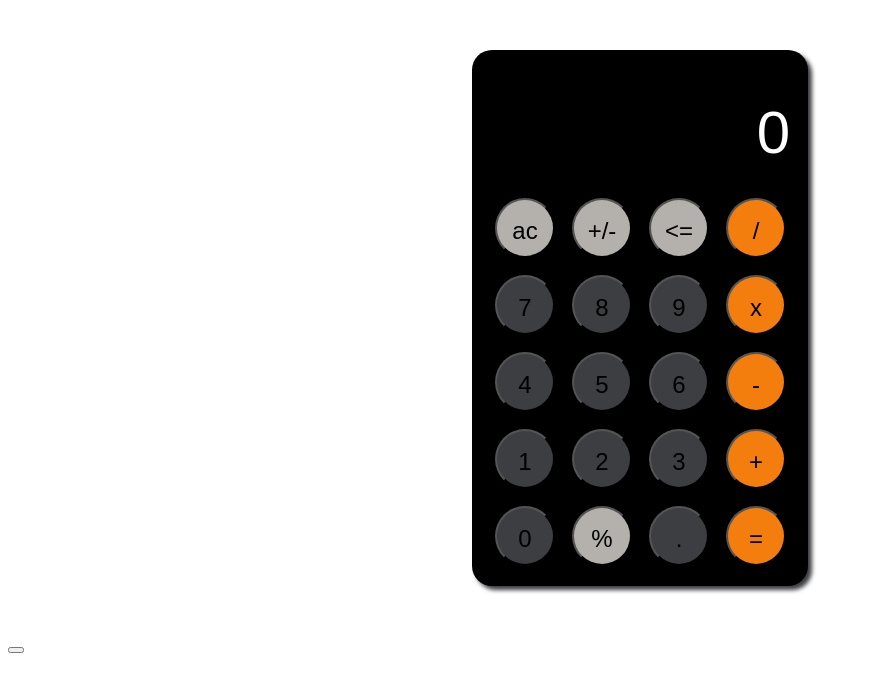
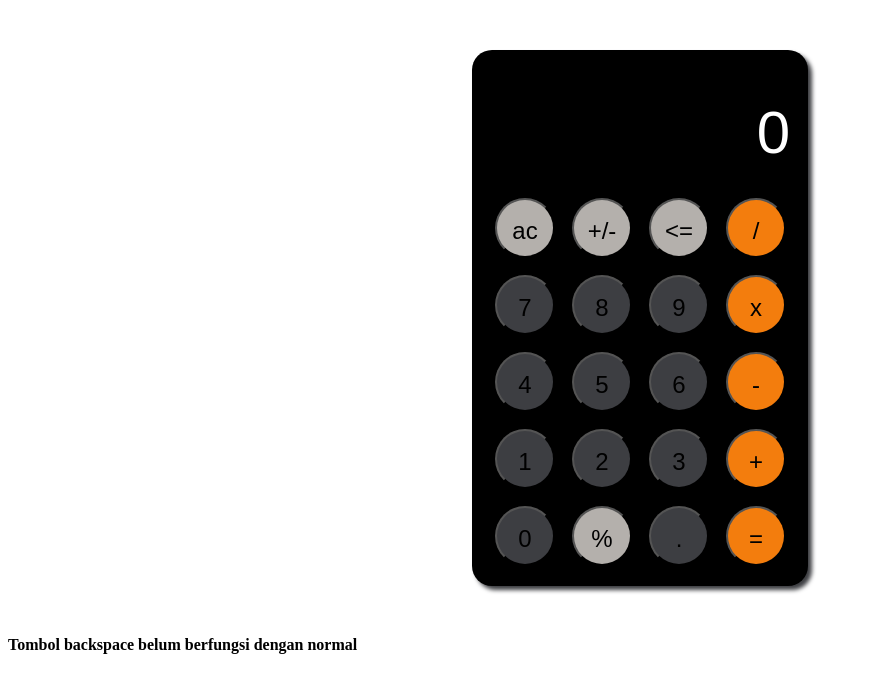
Before and after one commit to Efend1/kalkulator, a plain HTML site: page index.html in a window 1280 px wide. Shown: the whole page, without its empty margins (0-870 px from the left). Drawn offline with Linux system fonts and the light colour scheme.

Commit message:
menambahkan catatan ttg bug

```diff
--- a/index.html
+++ b/index.html
@@ -42,9 +42,8 @@
 
       </div>
     </div>
-    <div class="">
-      <button id="tes"></button>
-    </div>
+
+    <h4>Tombol backspace belum berfungsi dengan normal</h4>
     <script src="script.js" type="text/javascript" charset="utf-8"></script>
   </body>
 
```
